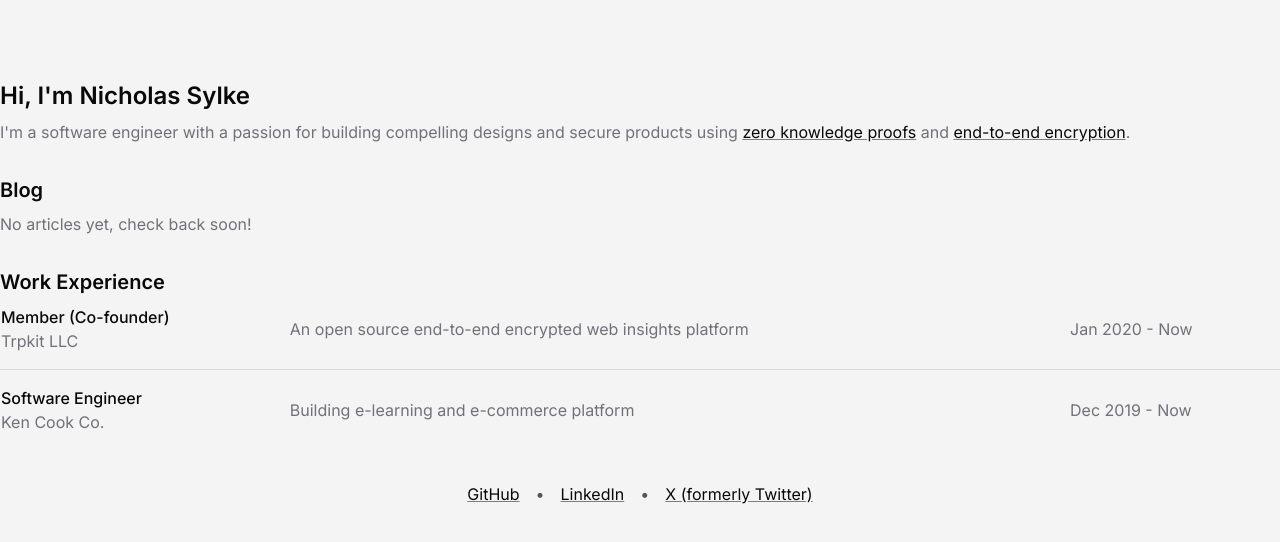
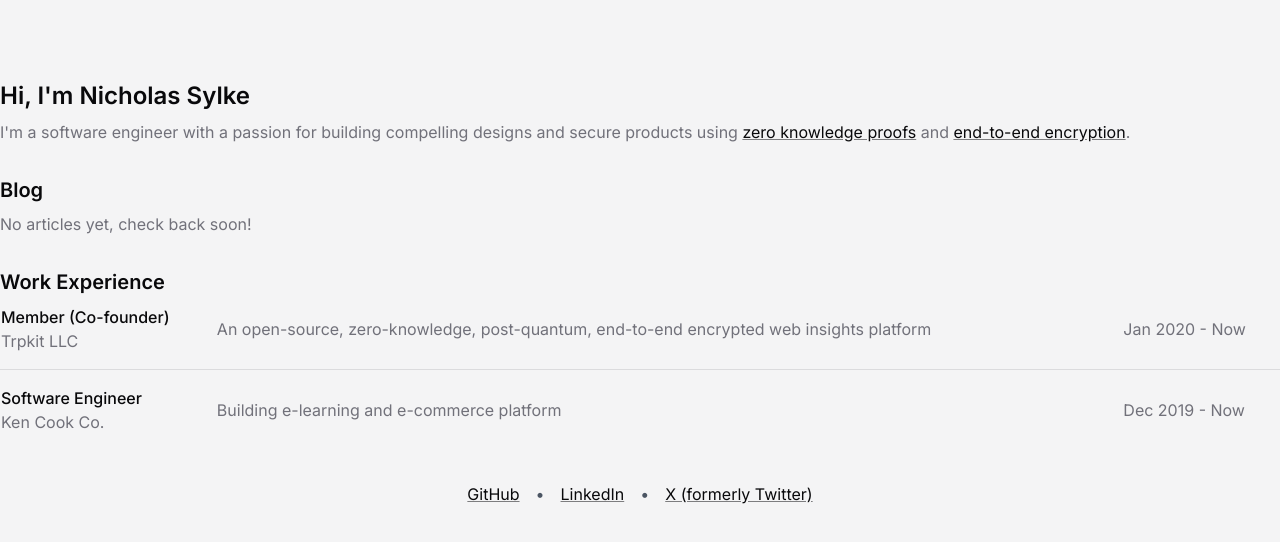
Before and after one commit to nsylke/nsylke.com, a Next.js app: page / in a window 1280 px wide. Shown: the top 542 px of the page. Built offline with nearby package versions, Linux system fonts and the light colour scheme.

Commit message:
refactor: reword trpkit description

```diff
--- a/src/app/page.tsx
+++ b/src/app/page.tsx
@@ -47,7 +47,7 @@ export default function Page() {
                 </div>
               </td>
               <td className="pb-4 hidden lg:table-cell">
-                <Text>An open source end-to-end encrypted web insights platform</Text>
+                <Text>An open-source, zero-knowledge, post-quantum, end-to-end encrypted web insights platform</Text>
               </td>
               <td className="pb-4">
                 <Text>Jan 2020 - Now</Text>
```
